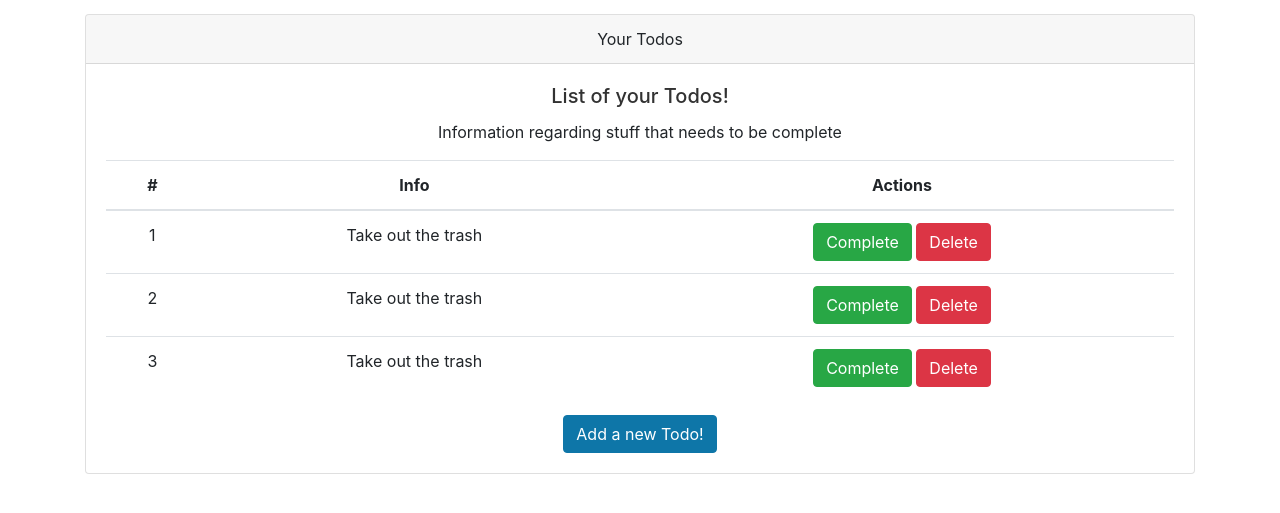
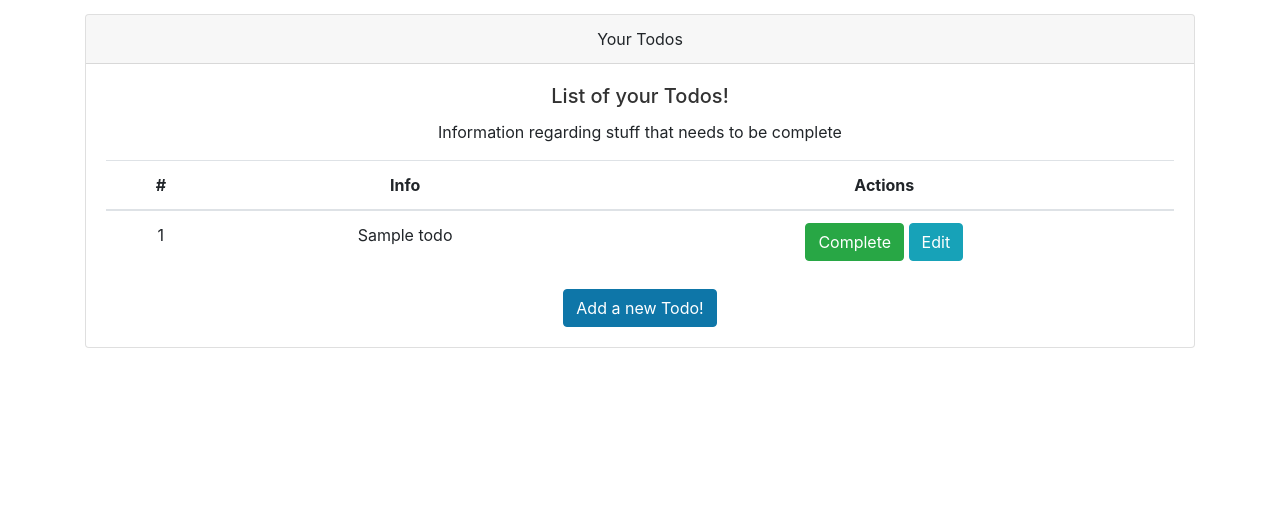
Before and after one commit to mraabhijit/FastAPI, a FastAPI app: page /todos/ in a window 1280 px wide. Shown: the part 56-569 px from the top of the page. Run offline with FastAPI, Linux system fonts and the light colour scheme; tables that the repository leaves empty hold one stand-in row (values such as "Sample post"); some libraries are stand-ins or nearby versions.

Commit message:
update todos.py and html with dynamic properties for add todo and edit todo

```diff
--- a/TodoApp/routers/todos.py
+++ b/TodoApp/routers/todos.py
@@ -1,8 +1,10 @@
 import sys
 sys.path.append("..")
 
+from starlette import status
+from starlette.responses import RedirectResponse
 from typing import Optional
-from fastapi import Depends, HTTPException, APIRouter, Request
+from fastapi import Depends, HTTPException, APIRouter, Request, Form
 import models
 from database import engine, SessionLocal
 from sqlalchemy.orm import Session
@@ -26,10 +28,16 @@ templates=Jinja2Templates(directory="templates")
 
 
 @router.get('/', response_class=HTMLResponse)
-async def read_all_by_user(request: Request):
+async def read_all_by_user(request: Request,
+                           db: Session = Depends(get_db)):
+    todos = db.query(models.Todos) \
+              .filter(models.Todos.owner_id == 1) \
+              .all()
+
     return templates.TemplateResponse(
         'home.html',
-        {'request': request}
+        {'request': request,
+         'todos': todos}
     )
 
 
@@ -41,9 +49,40 @@ async def add_new_todo(request: Request):
     )
 
 
+@router.post('/add', response_class=HTMLResponse)
+async def create_todo(request: Request,
+                      title: str = Form(),
+                      description: str = Form(),
+                      priority: int = Form(),
+                      db: Session = Depends(get_db)):
+    todo_model = models.Todos()
+
+    todo_model.title = title
+    todo_model.description = description
+    todo_model.priority = priority
+    todo_model.complete = False
+    todo_model.owner_id = 1
+
+    db.add(todo_model)
+    db.commit()
+
+    return RedirectResponse(
+        url='/todos',
+        status_code=status.HTTP_302_FOUND
+    )
+
+
 @router.get('/edit/{todo_id}', response_class=HTMLResponse)
-async def edit_todo(request: Request):
+async def edit_todo(request: Request,
+                    todo_id: int,
+                    db: Session = Depends(get_db)):
+
+    todo = db.query(models.Todos) \
+             .filter(models.Todos.id == todo_id) \
+             .first()
+
     return templates.TemplateResponse(
         "edit-todo.html",
-        {'request': request}
+        {'request': request,
+         'todo': todo}
     )
--- a/TodoApp/templates/add-todo.html
+++ b/TodoApp/templates/add-todo.html
@@ -7,7 +7,7 @@
                     Make a new Todo
                 </div>
                 <div class="card-body">
-                    <form>
+                    <form method="POST">
                         <div class="form-group">
                             <label>Title</label>
                             <input type="text" class="form-control" name="title" required>
--- a/TodoApp/templates/home.html
+++ b/TodoApp/templates/home.html
@@ -19,33 +19,19 @@
                         </thead>
 
                         <tbody>
+                            {% for todo in todos %}
                             <tr class="pointer">
-                                <td>1</td>
-                                <td>Take out the trash</td>
+                                <td>{{ loop.index }}</td>
+                                <td>{{ todo.title }}</td>
                                 <td>
                                     <button type="button" class="btn btn-success">Complete</button>
-                                    <button type="button" class="btn btn-danger">Delete</button>
+                                    <button onclick="window.location.href ='edit/{{todo.id}}'" type="button" class="btn btn-info">Edit</button>
                                 </td>
                             </tr>
-                            <tr class="pointer">
-                                <td>2</td>
-                                <td>Take out the trash</td>
-                                <td>
-                                    <button type="button" class="btn btn-success">Complete</button>
-                                    <button type="button" class="btn btn-danger">Delete</button>
-                                </td>
-                            </tr>
-                            <tr class="pointer">
-                                <td>3</td>
-                                <td>Take out the trash</td>
-                                <td>
-                                    <button type="button" class="btn btn-success">Complete</button>
-                                    <button type="button" class="btn btn-danger">Delete</button>
-                                </td>
-                            </tr>
+                            {% endfor %}
                         </tbody>
                     </table>
-                    <a class="btn btn-primary" href="#">Add a new Todo!</a>
+                    <a onclick="window.location.href='add/'" class="btn btn-primary" href="#">Add a new Todo!</a>
                 </div>
             </div>
         </div>
```
Also changed, not shown: TodoApp/templates/edit-todo.html (+8 -7 lines).
